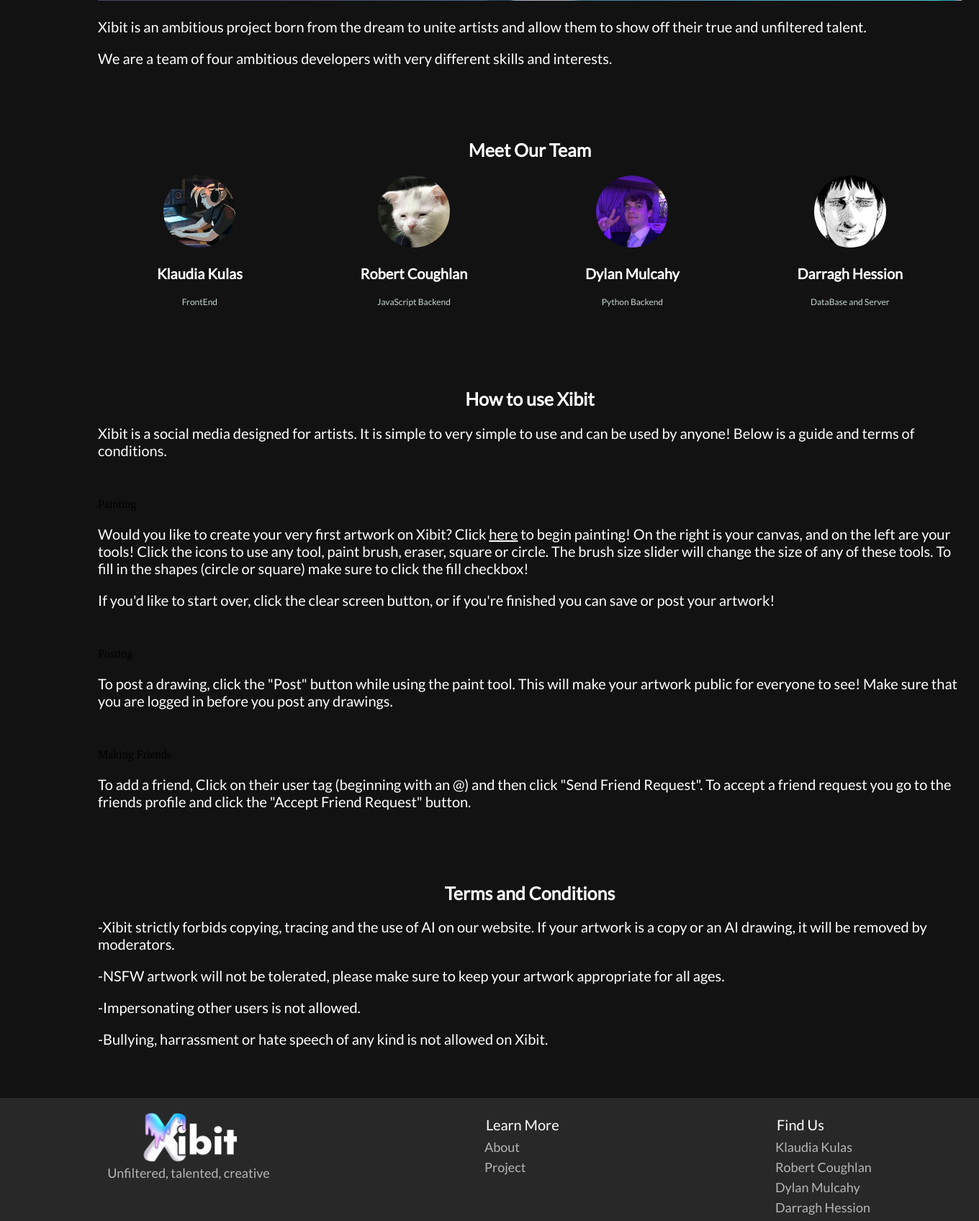
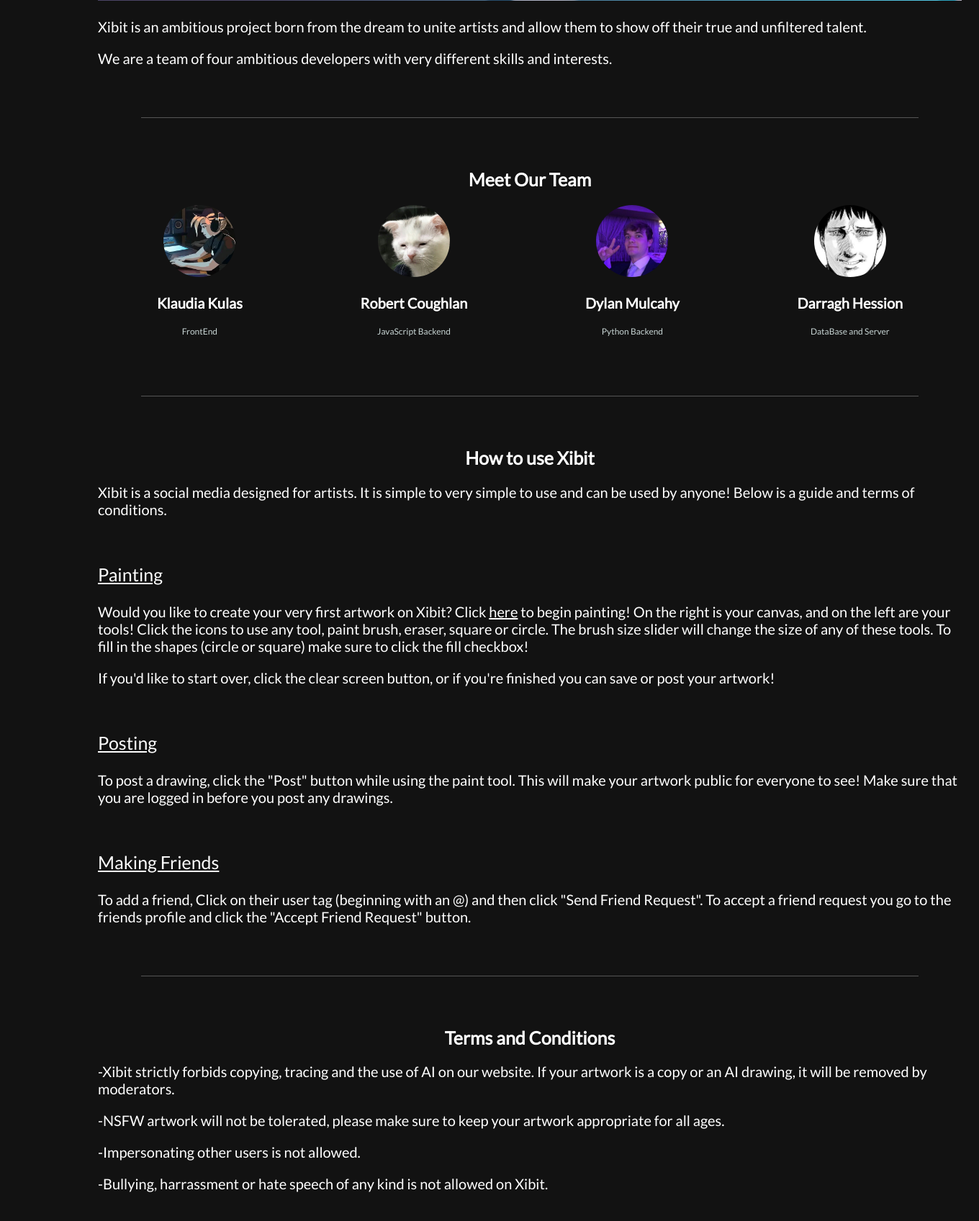
Before and after one commit to OkLuden/Xibit, a Flask app: page /about in a window 1360 px wide. Shown: the part 654-2351 px from the top of the page at 72% size. Run offline with Flask 2, Linux system fonts and the light colour scheme; parts of the project's set-up code (start-up, migrations or seed data) failed here and were passed over.

Commit message:
CSS touch ups

```diff
--- a/Xibit/static/styles.css
+++ b/Xibit/static/styles.css
@@ -335,7 +335,6 @@ input[type=submit]:hover {
     margin-left: 10%;
     margin-right: 10%;
     margin-top: calc(((100vh)/2) - 350px);
-    height: 650px;
 }
 
 .friends_text {
@@ -376,6 +375,11 @@ input[type=submit]:hover {
     margin-right: 50px;
     background-color: #383838;
     border-radius: 5px;
+    height: 600px;
+}
+
+.profile_post_individual {
+    margin-bottom: 20px;
 }
 
 .selected {
@@ -429,9 +433,10 @@ input[type=submit]:hover {
 }
 
 .profile_artwork {
-    height: 500px;
     padding-top: 5px;
     padding-bottom: 25px;
+    display: flex;
+    flex-direction: column;
 }
 
 .text_artwork_profile {
@@ -789,7 +794,6 @@ footer {
     font-family: "Lato", sans-serif;
     color: #ffffff;
     text-align: center;
-    margin-top: 100px;
 }
 
 .about_div {
@@ -811,6 +815,24 @@ footer {
     display: flex;
     flex-direction: row;
     justify-content: space-around;
+}
+
+.about_divider {
+    background-color: #555555;
+    height: 1px;
+    width: 90%;
+    margin-top: 70px;
+    margin-bottom: 70px;
+    margin-left: auto;
+    margin-right: auto;
+    display: block;
+}
+
+.text_heading {
+    font-size: 25px;
+    font-family: "Lato", sans-serif;
+    color: #ffffff;
+    text-decoration: underline;
 }
 
 .teammate {
```
